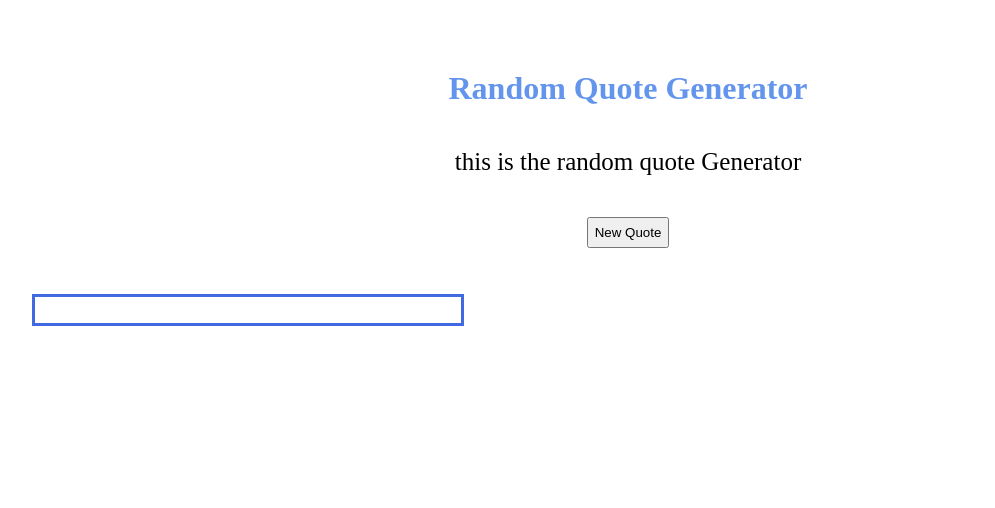
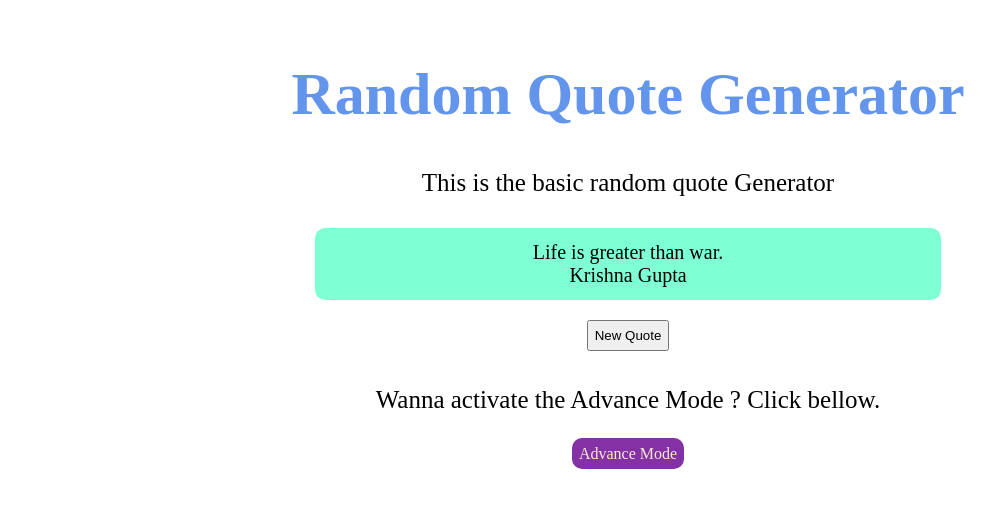
Before and after one commit to sayantanHack/Random-quote-generator, a plain HTML site: page Random quotes/index.html in a window 1280 px wide. Both pictures are taken after a click on the button "New Quote". Shown: the whole page, without its empty margins (12-1007 px from the left). Drawn offline with Linux system fonts and the light colour scheme.

Commit message:
Added all latest versions

```diff
--- a/Random quotes/index.html
+++ b/Random quotes/index.html
@@ -11,15 +11,20 @@
 
     <div class="contain">
         <h1>Random Quote Generator</h1>
-        <p>this is the random quote Generator</p>
+        <p>This is the basic random quote Generator</p>
 
-        <button class="btn" id="nxtqt" >New Quote</button>
         <div class="quote-box">
 
-            <div id="qt"></div>
+            <div id="qt">QUOTES</div>
             <div id ="auth"></div>
         </div>
+    <button class="btn" id="nxtqt" onclick="newQuote()">New Quote</button>
+
+
+        <p>Wanna activate the Advance Mode ? Click bellow.</p>
+        <a href="advance.html">Advance Mode</a>
 
     </div>
+    <script src="quotes.js" type="text/javascript"></script>
 </body>
 </html>
--- a/Random quotes/quotes.js
+++ b/Random quotes/quotes.js
@@ -1,53 +1,28 @@
-/*
-var quotes = ['Sun','is','star','planet','Life','a','war','game','lights'];
+var quotes = [ ['Sun','Star','Planet','Life'],
+                ['is moving', 'is greater than', 'is not smaller than','is always changing on'],
+                ['war.','game.','lights.','facts.']
+            ];
 
-var author = ['Ram Sukla', 'Krishna Gupta','Joy Roy','Sam Patro'];
+var author = ['Ram Sukla', 'Krishna Gupta','Joy Roy','Sam Patro','John Brien'];
 
-newQuote(quotes,author);
 
-document.getElementById('nxtqt').click(function(){
-    newQuote(quotes,author);
-
-});
-
-function newQuote(q,a){
-    qtNum = Math.floor(Math.random() * quotes.length);
-    authNum = Math.floor(Math.random() * author.length);
-    document.getElementById('qt').text('" '+ q[qtNum] + ' "');
-    dsocument.getElementById('auth').text('" '+ a[authNum] + ' "');
-
-}
-*/
-
-var quotes = ['Sun','is','star','planet','Life','a','war','game','lights'];
-
-var author = ['Ram Sukla', 'Krishna Gupta','Joy Roy','Sam Patro'];
-
-newQuote(quotes,author);
-
-dsocument.getElementById('nxtqt').click(function(){
-    newQuote(quotes,author);
-
-});
-
-function newQuote(q,a){
+function newQuote(){
     //qtNum = Math.floor(Math.random() * quotes.length);
     authNum = Math.floor(Math.random() * author.length);
-    var n=4;
+    var n=quotes.length;
     var quote=[];
 
-    for (var i =0; i<=n; i++){
-        qtNum = Math.floor(Math.random() * quotes.length);
-        quote.push(q[qtNum]);
-        console.log(q[qtNum]);
+    for (var i =0; i< n; i++){
+        qtNum = Math.floor(Math.random() * quotes[i].length);
+        quote.push(quotes[i][qtNum]);
+        console.log(quotes[i][qtNum]);
       }
 
     var newQ = quote.slice(0, quote.length).join(' ');
       console.log(newQ);
 
 
-    return(alert(newQ));
-    document.getElementById('qt').text(newQ);
-    document.getElementById('auth').text( a[authNum] );
+    document.getElementById('qt').innerHTML= newQ;
+    document.getElementById('auth').innerHTML = author[authNum] ;
 
 }
--- a/Random quotes/style.css
+++ b/Random quotes/style.css
@@ -5,13 +5,21 @@
 
 h1{
     color: cornflowerblue;
-    padding: 10px;
+
+    font-size: 60px;
 }
 p{
-    padding: 6px;
+    padding-bottom: 6px;
     font-size: 25px;
 }
-
+a{
+    background-color: rgb(132, 49, 165);
+    border-radius: 10px;
+    color: antiquewhite;
+    text-decoration: none;
+    box-sizing: border-box;
+    padding: 7px;
+}
 .btn{
     padding: 6px;
     margin: 10px;
@@ -19,8 +27,12 @@ p{
 .quote-box{
     padding: 13px;
     margin: 36px;
-    align-items: center;
-    width: 25em;
+
+    width: 30em;
+    height: auto;
+    margin: 10px auto;
     display: flexbox;
-    border: 3px solid royalblue;
+    border-radius: 10px;
+    background-color: aquamarine;
+    font-size: 20px;
 }
```
Also changed, not shown: Random quotes/advance.html (added, +27 -0 lines), Random quotes/advance.js (added, +29 -0 lines).
